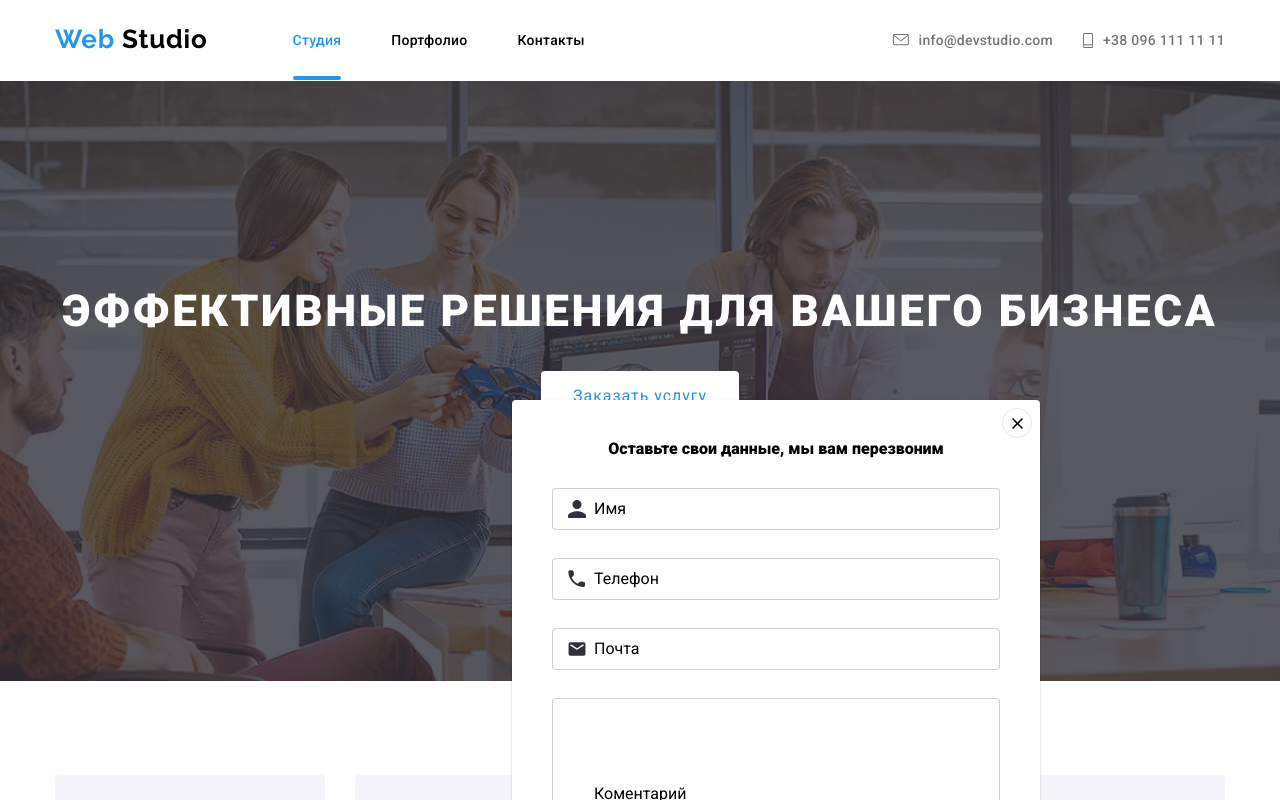
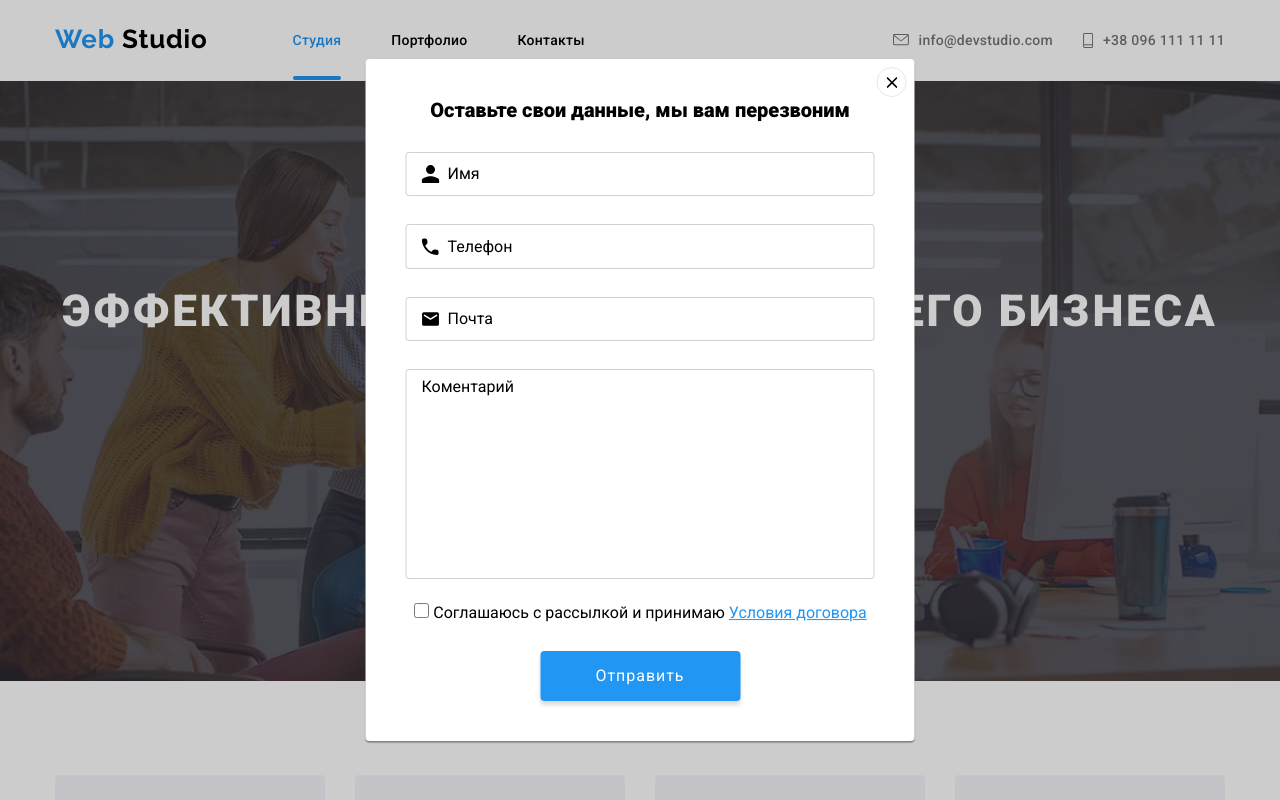
Before and after one commit to Segijua06/goit-markup-hw-06, a plain HTML site: page index.html in a window 1280 px wide. Both pictures are taken after a click on the button "Заказать услугу". Shown: the top 800 px of the page. Drawn offline with Linux system fonts and the light colour scheme.

Commit message:
Следаны стили для формы и подписки

```diff
--- a/css/styles.css
+++ b/css/styles.css
@@ -11,7 +11,7 @@
     --main-8-color: rgba(255, 255, 255, 0.1);
     --main-9-color: #AFB1B8;
     --border-color: #ECECEC;
-    --animation: 900ms cubic-bezier(0.4, 0, 0.2, 1);
+    --animation: 250ms cubic-bezier(0.4, 0, 0.2, 1);
 }
 
 html {
@@ -37,9 +37,9 @@ body {
     font-family: 'Roboto', sans-serif;
 }
 
-a {
-    text-decoration: none;  /*Убирает подчеткивание в ссылок*/
-}
+/* a {
+    text-decoration: none;  Убирает подчеткивание в ссылок
+} */
 
 ul {
     text-decoration: none;
@@ -51,15 +51,12 @@ ul {
 .container {
     max-width: 1200px;
     padding: 94px 15px 94px 15px;
-    /* padding-top: 94px;
-    padding-bottom: 94px;
-    padding-right: 15px;
-    padding-left: 15px;  */
     margin: 0px auto 0px auto;
 }
 
 .link {
     transition: var(--animation);
+    text-decoration: none;
 }
 
 .link:hover,
@@ -115,6 +112,7 @@ header {
     line-height: 1.19;
     letter-spacing: 0.03em;
     color: var(--main-1-color);
+    text-decoration: none;
 }
 
 .web {
@@ -274,137 +272,7 @@ header {
     background-color: var(--main-3-color);
     color: var(--main-2-color);
 }
-            /* Модалка */
-.backdrop {
 
-    /* margin-left: auto;
-    margin-right: auto;
-    max-width: 528px;
-    min-height: 581px; */
-
-    opacity: 1;
-    visibility: visible;
-    transition: var(--animation);
-}
-.backdrop.is-hidden {
-    visibility: hidden;
-    opacity: 0;
-    pointer-events: none;
-}
-.modal {
-    position: absolute;
-    top: 50%;
-    left: 40%;
-    width: 528px;
-    margin-left: auto;
-    margin-right: auto;
-    padding: 40px 40px;
-    background-color: var(--main-3-color);
-    box-shadow: 0px 2px 1px rgba(0, 0, 0, 0.2), 0px 1px 1px rgba(0, 0, 0, 0.14), 0px 1px 3px rgba(0, 0, 0, 0.12);
-    border-radius: 4px;
-}
-.modal-title {
-    display: block;
-    padding-bottom: 30px;
-}
-
-.form-field {
-    display: block;
-    position: relative;
-    margin-bottom: 28px;
-}
-
-.form-field:focus input,
-.form-field:hover input {
-    border: 1px solid var(--main-2-color);
-}
-.form-field input,
-.form-field textarea {
-    width: 100%;
-    padding: 12px 16px 12px 42px;
-    border: 1px solid rgba(33, 33, 33, 0.2);
-    border-radius: 4px;
-    font-size: 14px;
-    line-height: 16px;
-    letter-spacing: 0.01em;
-
-    /* cursor: pointer; */
-}
-
-.form-label {
-    position: absolute;
-    top: 50%;
-    left: 42px;
-    transform: translateY(-50%);
-    transition: var(--animation);
-}
-
-.modal input[type="checkbox"] {
-    width: 16px;
-    height: 15px;
-    left: 0;
-}
-textarea {
-    resize: none;
-}
-
-.send {
-    min-width: 200px;
-    padding: 10px 55px;
-    background-color: var(--main-2-color);
-    color: var(--main-3-color);
-    box-shadow: 0px 4px 4px rgba(0, 0, 0, 0.15);
-    border: 0;
-    border-radius: 4px;
-
-    font-size: 16px;
-    line-height: 30px;
-    letter-spacing: 0.06em;
-}
-.close {
-    display: flex;
-    align-items: center;
-    justify-content: center;
-    position: absolute;
-    top: 8px;
-    right: 8px;
-    width: 30px;
-    height: 30px;
-    border: 1px solid rgba(0, 0, 0, 0.1);
-    border-radius: 100%;
-}
-.close:focus,
-.close:hover {
-    fill: var(--main-2-color);
-}
-
-.form-input:focus + .form-label,
-.form-input:not(:placeholder-shown) + .form-label {
-    color: var(--main-2-color);
-    transform: translateY(-45px);
-    left: 16px;
-
-}
-
-.modal-icon {
-    fill: var(--main-5-color);
-    position: absolute;
-    top: 50%;
-    left: 16px;
-    display: inline-block;
-    width: 18px;
-    height: 18px;
-    transform: translateY(-50%);
-}
-.modal-icon:focus,
-.modal-icon:hover {
-    fill: var(--main-2-color);
-}
-
-.policy {
-    color: var(--main-2-color);
-    text-decoration: none;
-}
             /* Шапка сайта */
 
             /* Features container start */
@@ -471,6 +339,7 @@ textarea {
 .tech-skills-item-title {
     position: absolute;
     bottom: 0;
+    left: 0;
     background: rgba(47, 48, 58, 0.8);
     width: 100%;
     max-height: 70px;
@@ -621,14 +490,96 @@ textarea {
 .join-social-network {
     margin-right: 94px;
 }
+.page-footer .social {
+    padding-top: 20px;
+}
+
 .join-social-network,
 .subscribe {
     padding-top: 12px;
+
+}
+.subscribe-form {
+    display: flex;
+    align-items: center;
+    margin-top: 20px;
 }
 
-.page-footer .social {
-    padding-top: 20px;
+.footer-call {
+    font-size: 14px;
+    line-height: 16px;
+    letter-spacing: 0.03em;
 }
+.footer-label {
+    position: relative;
+}
+.email {
+    position: absolute;
+    top: 15px;
+    left: 16px;
+    color: rgba(255, 255, 255, 0.6);
+    transition: var(--animation);
+}
+.footer-input {
+    min-width: 358px;
+    min-height: 50px;
+    border: 1px solid rgba(255, 255, 255, 0.3);
+    box-shadow: 0px 4px 4px rgba(0, 0, 0, 0.15);
+    border-radius: 4px;
+    background-color: var(--main-5-color);
+    margin-right: 12px;
+    color: var(--main-3-color);
+    padding-left: 16px;
+    /* transition: var(--animation);   */
+}
+.footer-input {
+    transform: scaleY(50%);
+}
+.footer-input:focus + .email,
+.footer-input:not(:placeholder-shown) + .email {
+    transform: translateY(-35px);
+}
+.footer-label:focus-within > .footer-input{
+    outline: none;
+    border-color: var(--main-2-color);
+}
+
+.button-footer {
+    display: flex;
+    align-items: center;
+    /* min-width: 200px;
+    min-height: 50px; */
+    background-color: var(--main-2-color);
+    box-shadow: 0px 4px 4px rgba(0, 0, 0, 0.15);
+    border-radius: 4px;
+    border: 0;
+    color: var(--main-3-color);
+    fill: var(--main-3-color);
+    transition: var(--animation);
+    cursor: pointer;
+}
+.button-footer:hover,
+.button-footer:focus{
+    background-color: var(--main-3-color);
+    fill: var(--main-2-color);
+    color: var(--main-2-color);
+}
+
+.subscribe-button {
+    padding: 10px 10px 10px 29px;
+    font-size: 16px;
+    line-height: 30px;
+    letter-spacing: 0.06em;
+    /* color: var(--main-3-color); */
+}
+.subscribe-svg {
+    margin-right: 28px;
+}
+
+/* .subscribe-svg:hover,
+.subscribe-svg:focus {
+    fill: var(--main-2-color);
+} */
 
             /* Footer container end */
 
@@ -733,9 +684,165 @@ textarea {
     box-shadow: 1px 4px 6px rgba(0, 0, 0, 0.16), 0px 4px 4px rgba(0, 0, 0, 0.06), 0px 1px 1px rgba(0, 0, 0, 0.12);
 }
 
+.item-link {
+    text-decoration: none;
+}
 .item-link:hover .portfolio-item-description,
 .item-link:focus .portfolio-item-description {
     transform: translateY(-100%) translateX(0);
     opacity: 1;
 }
             /* Portfolio end */
+
+
+             /* Модалка */
+.backdrop {
+    position: fixed;
+    top: 0;
+    left: 0;
+    width: 100%;
+    height: 100%;
+    opacity: 1;
+    z-index: 4;
+    visibility: visible;
+    transition: var(--animation);
+    background-color: rgba(0, 0, 0, 0.2);
+
+}
+.backdrop.is-hidden {
+    visibility: hidden;
+    opacity: 0;
+    pointer-events: none;
+}
+.modal {
+    position: absolute;
+    top: 50%;
+    left: 50%;
+    transform: translate(-50%, -50%);
+
+    min-height: 581px;
+    min-width: 528px;
+    padding: 40px 40px;
+    background-color: var(--main-3-color);
+    box-shadow: 0px 2px 1px rgba(0, 0, 0, 0.2), 0px 1px 1px rgba(0, 0, 0, 0.14), 0px 1px 3px rgba(0, 0, 0, 0.12);
+    border-radius: 4px;
+}
+.modal-title {
+    display: block;
+    padding-bottom: 30px;
+    font-weight: 700;
+    line-height: 1.15;
+    font-size: 20px;
+}
+
+.form-field,
+.form-field-comment {
+    position: relative;
+    display: block;
+    margin-bottom: 28px;
+}
+.form-field-comment {
+    margin-bottom: 20px;
+}
+
+.form-input,
+.form-input-comment {
+    padding: 12px 16px 12px 42px;
+    width: 100%;
+    border: 1px solid rgba(33, 33, 33, 0.2);
+    border-radius: 4px;
+}
+.form-input-comment {
+    padding-left: 16px;
+    resize: none;
+}
+
+.form-label,
+.form-label-comment {
+    position: absolute;
+    top: 50%;
+    left: 42px;
+    transform: translateY(-50%);
+    transition: var(--animation);
+}
+.form-label-comment {
+    left: 16px;
+    top: 0;
+    transform: translateY(50%);
+}
+
+.modal-icon {
+    position: absolute;
+    top: 50%;
+    left: 16px;
+    width: 18px;
+    height: 18px;
+    transform: translateY(-50%);
+}
+
+.form-field:focus-within > .form-input,
+.form-field-comment:focus-within > .form-input-comment {
+    outline: none;
+    border-color: var(--main-2-color);
+}
+
+.form-field:focus-within > .modal-icon {
+    fill: var(--main-2-color);
+}
+
+.form-input:focus + .form-label,
+.form-input:not(:placeholder-shown) + .form-label {
+    color: var(--main-2-color);
+    transform: translateY(-45px);
+    left: 16px;
+}
+
+.form-input-comment:focus + .form-label-comment,
+.form-input-comment:not(:placeholder-shown) + .form-label-comment {
+    color: var(--main-2-color);
+    transform: translateY(-25px);
+    left: 16px;
+}
+
+.rules {
+    color: var(--main-2-color);
+}
+
+.policy {
+    color: var(--main-2-color);
+    text-decoration: none;
+}
+.modal input[type="checkbox"] {
+    width: 16px;
+    height: 15px;
+    left: 0;
+}
+.send {
+    min-width: 200px;
+    padding: 10px 55px;
+    background-color: var(--main-2-color);
+    color: var(--main-3-color);
+    box-shadow: 0px 4px 4px rgba(0, 0, 0, 0.15);
+    border: 0;
+    border-radius: 4px;
+
+    font-size: 16px;
+    line-height: 30px;
+    letter-spacing: 0.06em;
+}
+.close {
+    display: flex;
+    align-items: center;
+    justify-content: center;
+    position: absolute;
+    top: 8px;
+    right: 8px;
+    width: 30px;
+    height: 30px;
+    border: 1px solid rgba(0, 0, 0, 0.1);
+    border-radius: 100%;
+}
+.close:focus,
+.close:hover {
+    fill: var(--main-2-color);
+}
--- a/index.html
+++ b/index.html
@@ -56,7 +56,8 @@
                 <h1 class="hero-title">ЭФФЕКТИВНЫЕ РЕШЕНИЯ ДЛЯ ВАШЕГО БИЗНЕСА</h1>
                 <button  class="button" data-modal-open>Заказать услугу</button>
                 <div class="backdrop is-hidden" data-modal>
-                        <form class="modal">
+                    <div class="modal">
+                        <form>
                             <a href="" data-modal-close class="close">
                                 <svg width="11px" height="11px" >
                                     <use href="./images/icons.svg#close"></use>
@@ -88,18 +89,19 @@
                                 </svg>
                             </label>
 
-                            <div class="form-field">
-                                <textarea name="comment" id="comment" cols="50" rows="10" class="form-input" placeholder=" "></textarea>
-                                <label for="comment" class="form-label">Коментарий</label>
+                            <div class="form-field-comment">
+                                <textarea name="comment" id="comment" cols="50" rows="10" class="form-input-comment" placeholder=" "></textarea>
+                                <label for="comment" class="form-label-comment">Коментарий</label>
                             </div>
+
                             <label class="form-field">
                                 <input type="checkbox" name="policy">
-                                <span>Соглашаюсь с рассылкой и принимаю <a href="">Условия договора</a></span>
+                                <span>Соглашаюсь с рассылкой и принимаю <a class="rules" href="">Условия договора</a></span>
                             </label>
 
-                            <button type="submit" class="send">Отправить</button>
+                            <button type="submit" class="send button">Отправить</button>
                         </form>
-
+                    </div>
                 </div>
             </div>
         </section>
@@ -404,7 +406,7 @@
                         </address>
                     </div>
                     <div class="join-social-network">
-                        <b class="inverse">ПРИСОЕДИНЯЙТЕСЬ</b>
+                        <b class="inverse footer-call">ПРИСОЕДИНЯЙТЕСЬ</b>
                         <ul class="social">
                             <li class="social-item">
                                 <a href="">
@@ -438,9 +440,21 @@
                     </div>
 
                     <div class="subscribe">
-                        <b class="inverse">ПОДПИШИТЕСЬ НА РАССЫЛКУ</b>
-                        <!-- <input type="text" placeholder="E-mail">
-                        <input type="submit" value="Подписаться" id="asd_subscribe_submit" name="asd_submit"> -->
+                        <b class="inverse footer-call">ПОДПИШИТЕСЬ НА РАССЫЛКУ</b>
+                        <form class="subscribe-form">
+                            <label class="footer-label">
+                                <input type="email" name="email" class="footer-input" placeholder=" "/>
+                                <span class="email">Email</span>
+                            </label>
+
+                            <button type="submit" class="button button-footer">
+                                <span class="subscribe-button">Подписаться</span
+                                ><svg class="subscribe-svg" width="24" height="24">
+                                    <use href="./images/icons.svg#icon-send"></use>
+                                </svg>
+                            </button>
+
+                        </form>
                     </div>
 
                 </div>
```
Also changed, not shown: portfolio.html (+16 -6 lines).
